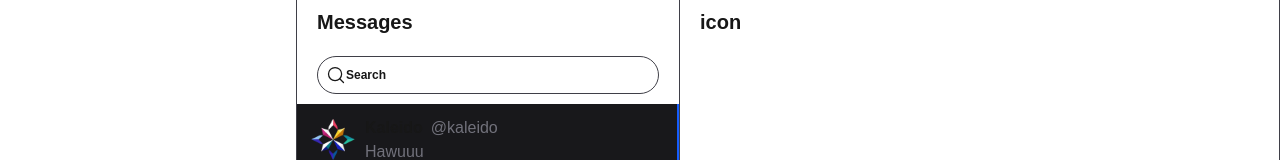
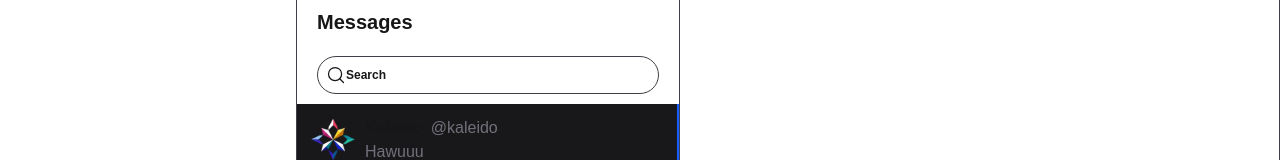
Before and after one commit to pickachuuu/kaleido-client, a Next.js app: page /messages in a window 1280 px wide. Shown: the top 160 px of the page. Built offline with nearby package versions, Linux system fonts and the light colour scheme.

Commit message:
style: comment out username and icon in MessagesLayout header

```diff
--- a/src/app/(dashboard)/messages/layout.tsx
+++ b/src/app/(dashboard)/messages/layout.tsx
@@ -23,10 +23,10 @@ export default function MessagesLayout({ children }: { children: React.ReactNode
                     <StickyContainer className="px-5 py-2">
                         <Header className="flex justify-between">
                             <div>
-                                {user?.username}
+                                {/* {user?.username} */}
                             </div>
                             <div>
-                                icon
+                                {/* icon */}
                             </div>
                         </Header>
                     </StickyContainer>
```
